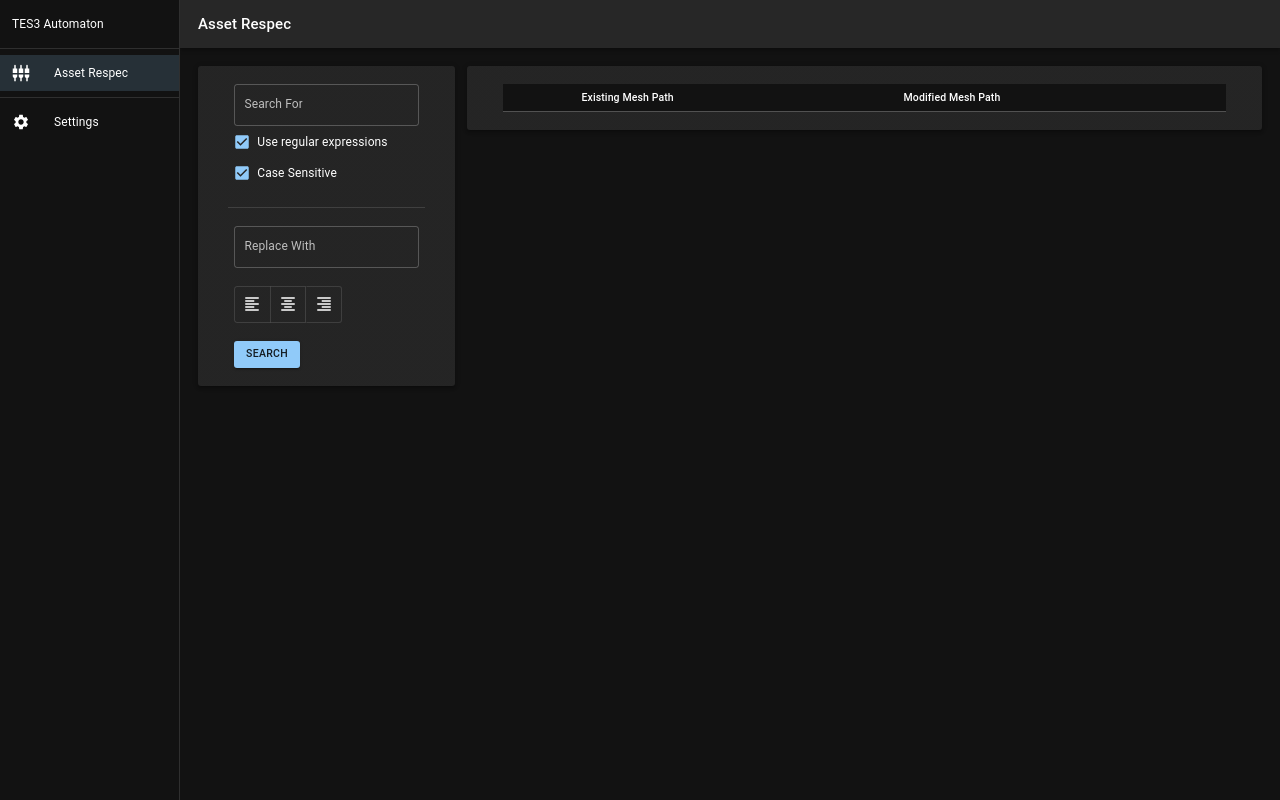
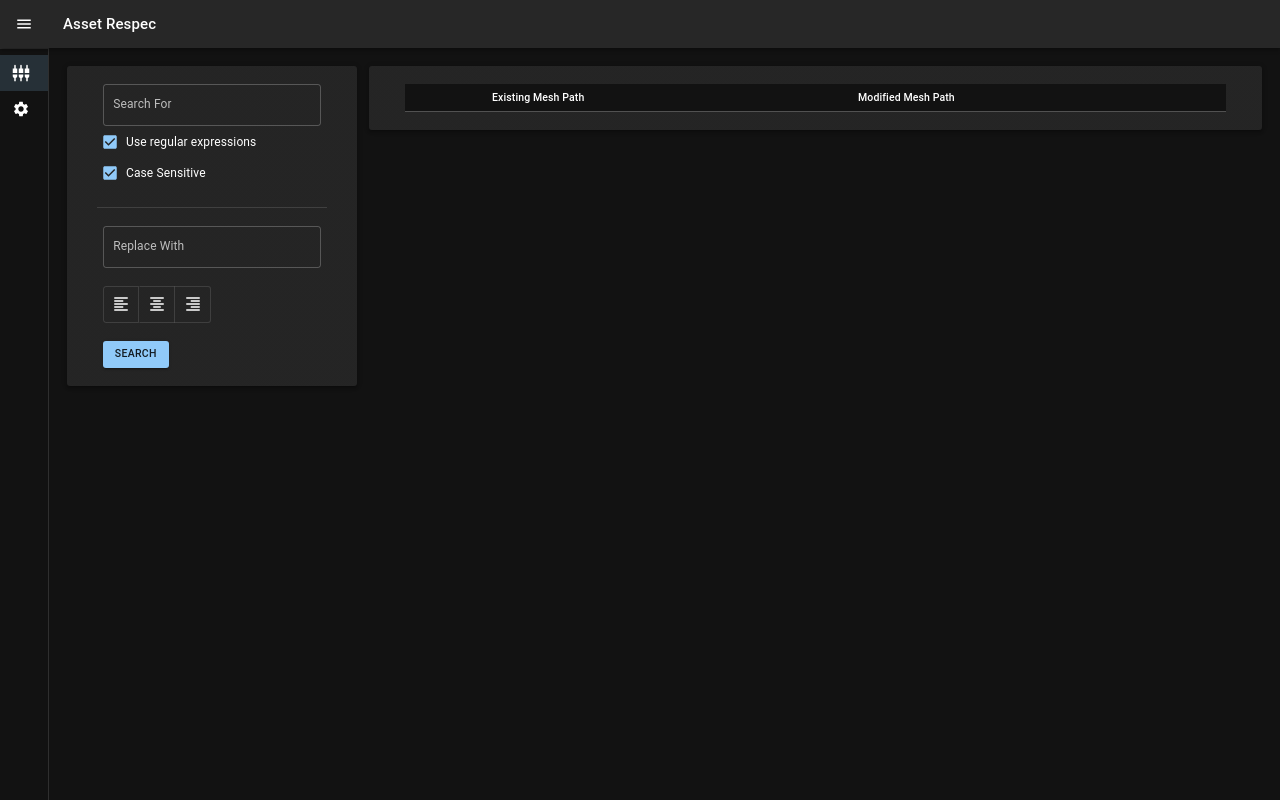
Before and after one commit to OperatorJack/tes3automaton, a React app: page / in a window 1280 px wide. Built offline with nearby package versions, Linux system fonts and the light colour scheme; the HTML template or start-up script is replaced by a standard one.

Commit message:
Make the navigation bar collapsible.

```diff
--- a/src/components/AppContainer.tsx
+++ b/src/components/AppContainer.tsx
@@ -1,31 +1,41 @@
 import React, { useState } from "react";
 
-import { Box } from "@mui/material";
-import Drawer from "@mui/material/Drawer";
-import CssBaseline from "@mui/material/CssBaseline";
-import AppBar from "@mui/material/AppBar";
-import Toolbar from "@mui/material/Toolbar";
-import List from "@mui/material/List";
-import Typography from "@mui/material/Typography";
-import Divider from "@mui/material/Divider";
-import ListItem from "@mui/material/ListItem";
-import ListItemButton from "@mui/material/ListItemButton";
-import ListItemIcon from "@mui/material/ListItemIcon";
-import ListItemText from "@mui/material/ListItemText";
+import {
+    Box,
+    CSSObject,
+    CssBaseline,
+    Divider,
+    IconButton,
+    List,
+    ListItem,
+    ListItemButton,
+    ListItemIcon,
+    ListItemText,
+    Theme,
+    Toolbar,
+    Typography,
+    styled,
+    useTheme,
+} from "@mui/material";
+
+import MuiAppBar, { AppBarProps } from "@mui/material/AppBar";
+import MuiDrawer from "@mui/material/Drawer";
+
+import SettingsInputComponentIcon from "@mui/icons-material/SettingsInputComponent";
 import SettingsIcon from "@mui/icons-material/Settings";
-import SettingsInputComponentIcon from "@mui/icons-material/SettingsInputComponent";
+import MenuIcon from "@mui/icons-material/Menu";
+
+import { useRecoilValue } from "recoil";
+
 import RespecView from "./views/RespecView";
 import SettingsView from "./views/SettingsView";
 import { zoomPercentSelector } from "../atoms";
-import { useRecoilValue } from "recoil";
 
-const drawerWidth = 240;
-
-export type View = {
+interface View {
     text: string;
     icon: React.ReactElement;
     view: React.ReactElement;
-};
+}
 
 const viewGroups: View[][] = [
     [
@@ -45,94 +55,81 @@ const viewGroups: View[][] = [
 ];
 
 export default function AppContainer() {
+    const zoom = useRecoilValue(zoomPercentSelector);
+    const theme = useTheme();
+
     const [groupIndex, setGroupIndex] = useState(0);
     const [index, setIndex] = useState(0);
-    const zoom = useRecoilValue(zoomPercentSelector);
+
+    const [open, setOpen] = React.useState(false);
+
+    const onOpened = () => setOpen(true);
+    const onClosed = () => setOpen(false);
 
     return (
         <Box sx={{ display: "flex", zoom: zoom }}>
             <CssBaseline />
-            <AppBar
-                position="fixed"
+            <AppBar position="fixed" open={open}>
+                <Toolbar>
+                    <IconButton
+                        color="inherit"
+                        aria-label="open drawer"
+                        onClick={onOpened}
+                        edge="start"
                         sx={{
-                    width: `calc(100% - ${drawerWidth}px)`,
-                    ml: `${drawerWidth}px`,
+                            marginRight: 4,
+                            ...(open && { display: "none" }),
                         }}
                     >
-                <Toolbar>
+                        <MenuIcon />
+                    </IconButton>
                     <Typography variant="h6" noWrap component="div">
                         {viewGroups[groupIndex][index].text}
                     </Typography>
                 </Toolbar>
             </AppBar>
-            <Drawer
-                sx={{
-                    width: drawerWidth,
-                    flexShrink: 0,
-                    "& .MuiDrawer-paper": {
-                        width: drawerWidth,
-                        boxSizing: "border-box",
-                    },
-                }}
-                variant="permanent"
-                anchor="left"
-            >
+            <Drawer variant="permanent" open={open}>
+                <DrawerHeader>
+                    <Typography variant="h6" noWrap component="div">
+                        TES3 Automaton
+                    </Typography>
+                    <IconButton onClick={onClosed}>
+                        <MenuIcon />
+                    </IconButton>
+                </DrawerHeader>
+                <Divider />
                 <List>
-                    <ListItem key={"Header"} disablePadding>
-                        <ListItemButton>
-                            <ListItemText primary={"TES3 Automaton"} />
-                        </ListItemButton>
-                    </ListItem>
-                </List>
-                {viewGroups.map(
-                    (
-                        viewGroup: View[],
-                        mapGroupIndex: number
-                    ): React.ReactElement => {
+                    {viewGroups.map((viewGroup: View[], mapGroupIndex) => (
+                        <>
+                            {viewGroup.map((view, mapIndex) => {
                                 return (
-                            <>
-                                <Divider />
-                                {viewGroup.map(
-                                    (
-                                        view: View,
-                                        mapIndex: number
-                                    ): React.ReactElement => {
-                                        return (
-                                            <List>
                                     <ListItem
                                         key={view.text}
                                         disablePadding
                                         selected={
-                                                        mapGroupIndex ==
-                                                            groupIndex &&
+                                            mapGroupIndex == groupIndex &&
                                             mapIndex == index
                                         }
                                     >
                                         <ListItemButton
                                             onClick={() => {
-                                                            setGroupIndex(
-                                                                mapGroupIndex
-                                                            );
+                                                setGroupIndex(mapGroupIndex);
                                                 setIndex(mapIndex);
                                             }}
                                         >
                                             <ListItemIcon>
                                                 {view.icon}
                                             </ListItemIcon>
-                                                        <ListItemText
-                                                            primary={view.text}
-                                                        />
+                                            <ListItemText primary={view.text} />
                                         </ListItemButton>
                                     </ListItem>
+                                );
+                            })}
+                        </>
+                    ))}
                 </List>
-                                        );
-                                    }
-                                )}
-                            </>
-                        );
-                    }
-                )}
             </Drawer>
+
             <Box
                 component="main"
                 sx={{ flexGrow: 1, bgcolor: "background.default", p: 3, pt: 8 }}
@@ -142,3 +139,80 @@ export default function AppContainer() {
         </Box>
     );
 }
+
+/**
+ *  "MiniDrawer" Styling
+ *
+ *  see: https://mui.com/material-ui/react-drawer/#MiniDrawer.tsx
+ */
+
+const drawerWidth = 240;
+
+const openedMixin = (theme: Theme): CSSObject => ({
+    width: drawerWidth,
+    transition: theme.transitions.create("width", {
+        easing: theme.transitions.easing.sharp,
+        duration: theme.transitions.duration.enteringScreen,
+    }),
+    overflowX: "hidden",
+});
+
+const closedMixin = (theme: Theme): CSSObject => ({
+    transition: theme.transitions.create("width", {
+        easing: theme.transitions.easing.sharp,
+        duration: theme.transitions.duration.leavingScreen,
+    }),
+    overflowX: "hidden",
+    width: `calc(${theme.spacing(7)} + 1px)`,
+    [theme.breakpoints.up("sm")]: {
+        width: `calc(${theme.spacing(8)} + 1px)`,
+    },
+});
+
+const DrawerHeader = styled("div")(({ theme }) => ({
+    display: "flex",
+    alignItems: "center",
+    justifyContent: "flex-end",
+    padding: theme.spacing(0, 1),
+    // necessary for content to be below app bar
+    ...theme.mixins.toolbar,
+}));
+
+interface MiniAppBarProps extends AppBarProps {
+    open?: boolean;
+}
+
+const AppBar = styled(MuiAppBar, {
+    shouldForwardProp: (prop) => prop !== "open",
+})<MiniAppBarProps>(({ theme, open }) => ({
+    zIndex: theme.zIndex.drawer + 1,
+    transition: theme.transitions.create(["width", "margin"], {
+        easing: theme.transitions.easing.sharp,
+        duration: theme.transitions.duration.leavingScreen,
+    }),
+    ...(open && {
+        marginLeft: drawerWidth,
+        width: `calc(100% - ${drawerWidth}px)`,
+        transition: theme.transitions.create(["width", "margin"], {
+            easing: theme.transitions.easing.sharp,
+            duration: theme.transitions.duration.enteringScreen,
+        }),
+    }),
+}));
+
+const Drawer = styled(MuiDrawer, {
+    shouldForwardProp: (prop) => prop !== "open",
+})(({ theme, open }) => ({
+    width: drawerWidth,
+    flexShrink: 0,
+    whiteSpace: "nowrap",
+    boxSizing: "border-box",
+    ...(open && {
+        ...openedMixin(theme),
+        "& .MuiDrawer-paper": openedMixin(theme),
+    }),
+    ...(!open && {
+        ...closedMixin(theme),
+        "& .MuiDrawer-paper": closedMixin(theme),
+    }),
+}));
```
Lines whose indentation alone changed are shown as unchanged.
